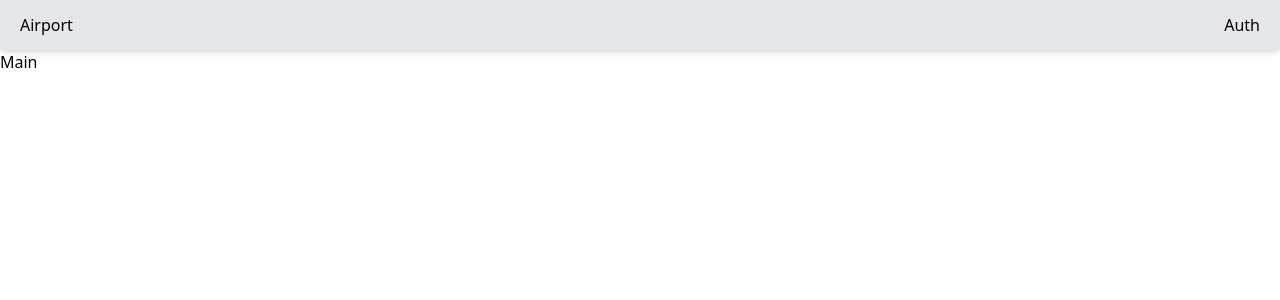
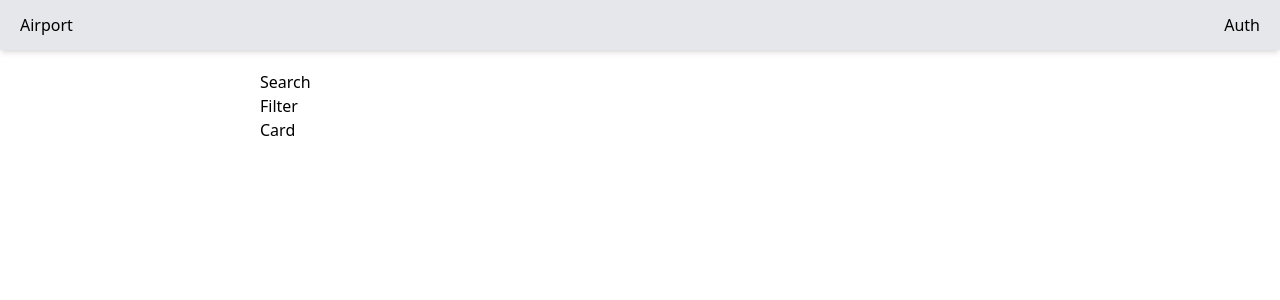
Before and after one commit to ushink/app-ts, a React (Create React App) app: page / in a window 1280 px wide. Shown: the top 300 px of the page. Built offline with nearby package versions, Linux system fonts and the light colour scheme.

Commit message:
components airport search, filter, card

```diff
--- /dev/null
+++ b/src/components/AirportCard.tsx
@@ -0,0 +1,7 @@
+export function AirportCard(){
+    return(
+        <div>
+            Card
+        </div>
+    )
+}
--- /dev/null
+++ b/src/components/AirportFilter.tsx
@@ -0,0 +1,7 @@
+export function AirportFilter(){
+    return(
+        <div>
+            Filter
+        </div>
+    )
+}
--- /dev/null
+++ b/src/components/AirportSearch.tsx
@@ -0,0 +1,7 @@
+export function AirportSearch(){
+    return(
+        <div>
+            Search
+        </div>
+    )
+}
--- a/src/components/Navigation.tsx
+++ b/src/components/Navigation.tsx
@@ -3,7 +3,7 @@ import { Link } from "react-router-dom";
 export function Navigation() {
   return (
     <nav className="flex justify-between px-5 h-[50px] bg-gray-200 items-center shadow-md">
-      Airport
+      <Link to="/">Airport</Link>
       <Link to="/auth">Auth</Link>
     </nav>
   );
--- a/src/pages/MainPage.tsx
+++ b/src/pages/MainPage.tsx
@@ -1,7 +1,13 @@
-export function MainPage(){
-    return(
-        <div>
-            Main
-        </div>
-    )
+import { AirportCard } from "../components/AirportCard";
+import { AirportFilter } from "../components/AirportFilter";
+import { AirportSearch } from "../components/AirportSearch";
+
+export function MainPage() {
+  return (
+    <div className="container mx-auto max-w-[760px] pt-5">
+      <AirportSearch />
+      <AirportFilter />
+      <AirportCard />
+    </div>
+  );
 }
```
